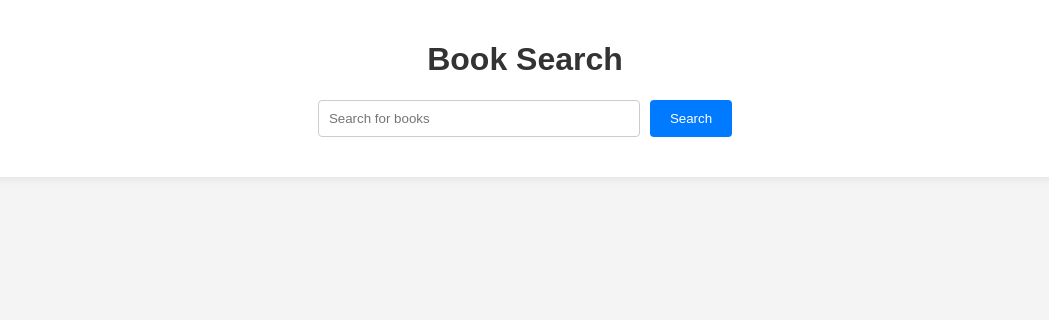
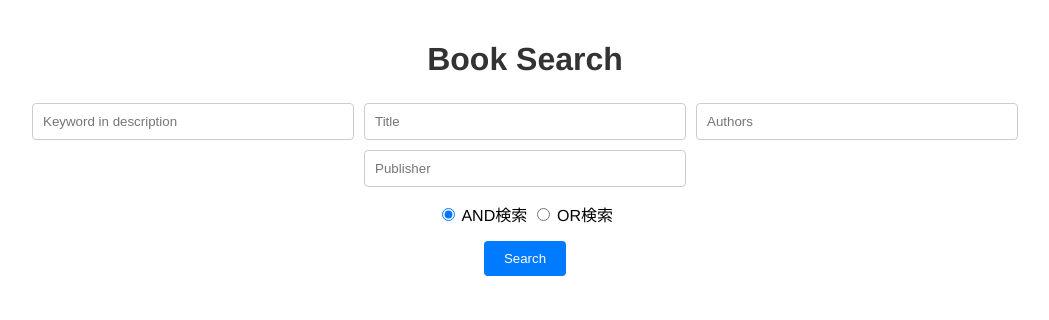
Before and after one commit to sarayaryo/GoppyBooks, a Flask app: page / in a window 1280 px wide. Shown: the top 320 px of the page, without its empty margins (115-1164 px from the left). Run offline with Flask 3, Linux system fonts and the light colour scheme; parts of the project's set-up code (start-up, migrations or seed data) failed here and were passed over.

Commit message:
最低限のデザイン

```diff
--- a/static/styles.css
+++ b/static/styles.css
@@ -1,48 +1,61 @@
 body {
-    font-family: Arial, sans-serif;
+    font-family: 'Helvetica Neue', Arial, sans-serif;
     background-color: #f4f4f4;
     margin: 0;
     padding: 0;
 }
 
 .container {
-    width: 80%;
+    width: 90%;
+    max-width: 1200px;
     margin: 0 auto;
     padding: 20px;
     background-color: #fff;
     box-shadow: 0 0 10px rgba(0, 0, 0, 0.1);
+    border-radius: 8px;
 }
 
 h1 {
     text-align: center;
     color: #333;
+    margin-bottom: 20px;
 }
 
 form {
     display: flex;
+    flex-wrap: wrap;
     justify-content: center;
     margin-bottom: 20px;
 }
 
-input[type="text"] {
-    width: 300px;
+form input[type="text"] {
+    width: 100%;
+    max-width: 300px;
     padding: 10px;
+    margin: 5px;
     border: 1px solid #ccc;
     border-radius: 4px;
-    margin-right: 10px;
 }
 
-button {
+form button {
     padding: 10px 20px;
     background-color: #007BFF;
     color: #fff;
     border: none;
     border-radius: 4px;
     cursor: pointer;
+    margin: 5px;
+    transition: background-color 0.3s ease;
 }
 
-button:hover {
+form button:hover {
     background-color: #0056b3;
+}
+
+form div {
+    width: 100%;
+    text-align: center;
+    margin: 10px 0;
 }
 
 ul {
--- a/templates/index.html
+++ b/templates/index.html
@@ -4,12 +4,20 @@
     <meta charset="UTF-8">
     <title>Book Search</title>
     <link rel="stylesheet" href="{{ url_for('static', filename='styles.css') }}">
+    <meta name="viewport" content="width=device-width, initial-scale=1.0">
 </head>
 <body>
     <div class="container">
         <h1>Book Search</h1>
         <form action="/search" method="post">
-            <input type="text" name="query" placeholder="Search for books">
+            <input type="text" name="keyword" placeholder="Keyword in description">
+            <input type="text" name="title" placeholder="Title">
+            <input type="text" name="authors" placeholder="Authors">
+            <input type="text" name="publisher" placeholder="Publisher">
+            <div>
+                <label><input type="radio" name="search_type" value="and" checked> AND検索</label>
+                <label><input type="radio" name="search_type" value="or"> OR検索</label>
+            </div>
             <button type="submit">Search</button>
         </form>
     </div>
```
Also changed, not shown: other parts of static/styles.css (+73 -2 lines), templates/results.html (+20 -1 lines).
